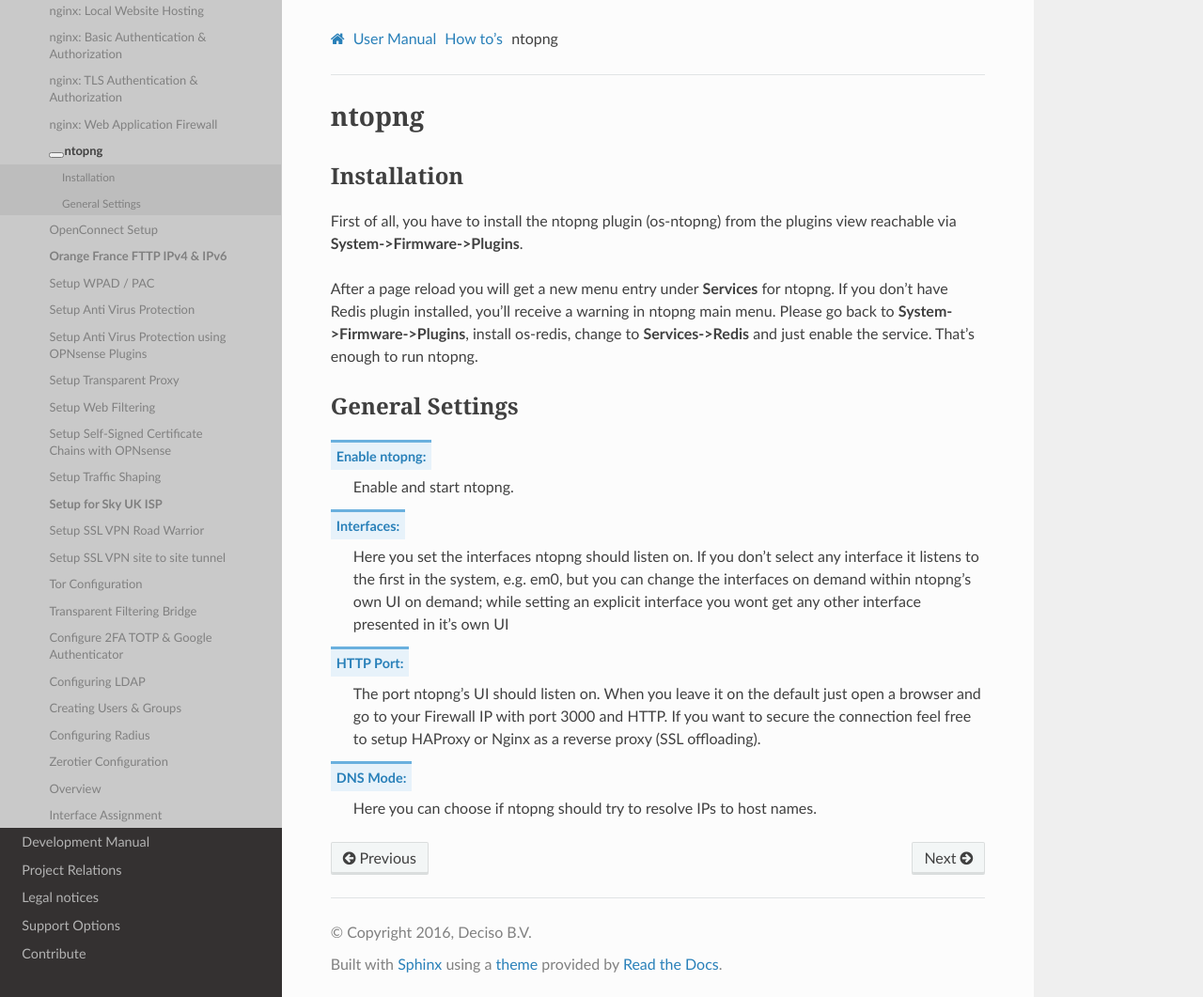
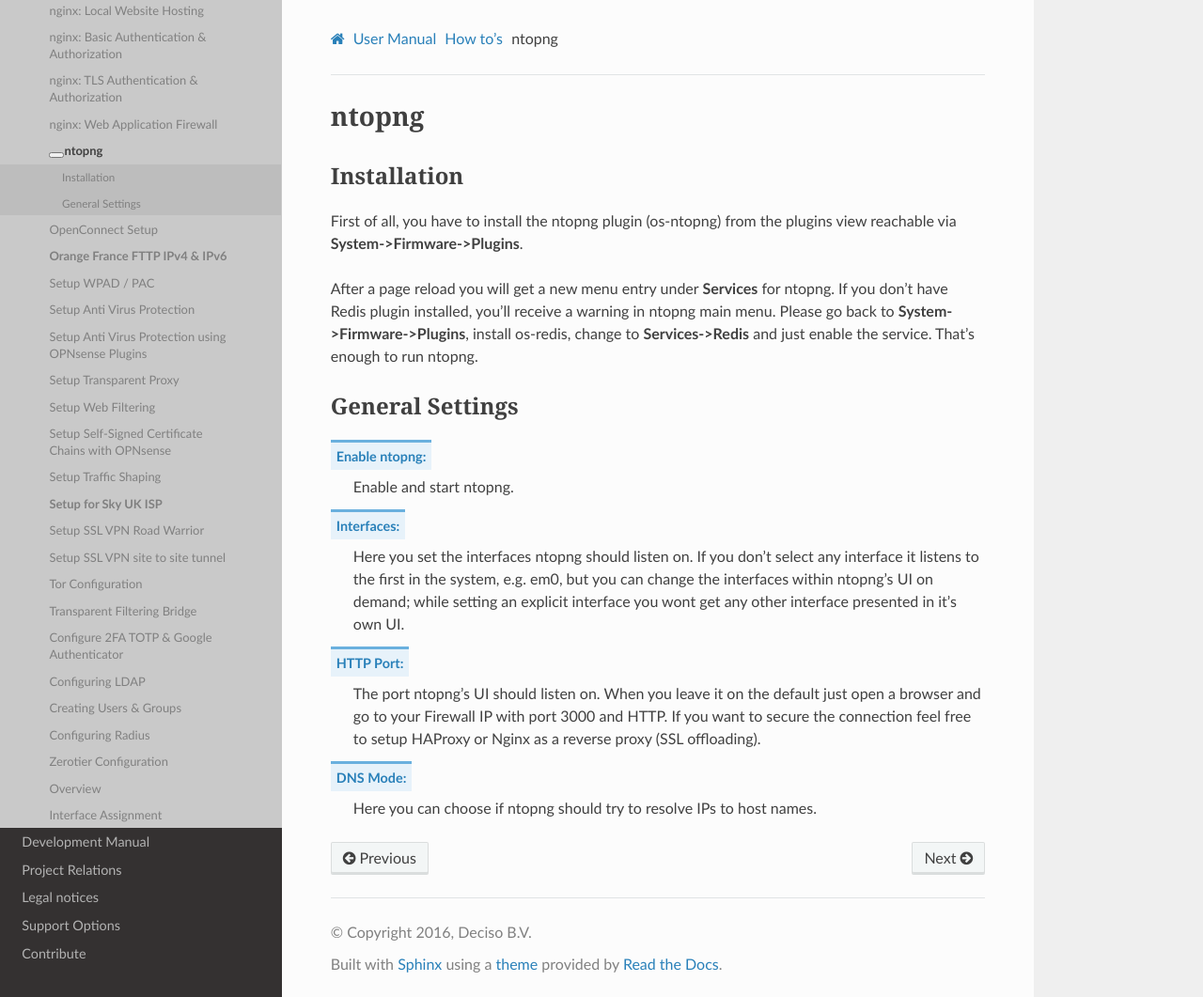
Before and after one commit to opnsense/docs, a Sphinx documentation site: the page built from source/manual/how-tos/ntopng.rst, in a window 1280 px wide and 1061 px high. Shown: the whole window at 94% size. Built offline with Sphinx 7.4.7 and the Read the Docs theme 2.0.0, drawn with Linux system fonts in a browser that asks for light colours; nearby versions of some CDN libraries; some web fonts are replaced; library files that are not in the unit come from our copies.

Commit message:
Update ntopng.rst

```diff
--- a/source/manual/how-tos/ntopng.rst
+++ b/source/manual/how-tos/ntopng.rst
@@ -23,8 +23,8 @@
 :Interfaces:
     Here you set the interfaces ntopng should listen on. If you don't select any interface
     it listens to the first in the system, e.g. em0, but you can change the interfaces
-    on demand within ntopng's own UI on demand; while setting an explicit interface you
-    wont get any other interface presented in it's own UI
+    within ntopng's UI on demand; while setting an explicit interface you wont get any
+    other interface presented in it's own UI.
 :HTTP Port:
     The port ntopng's UI should listen on. When you leave it on the default just open a
     browser and go to your Firewall IP with port 3000 and HTTP. If you want to secure the
```
